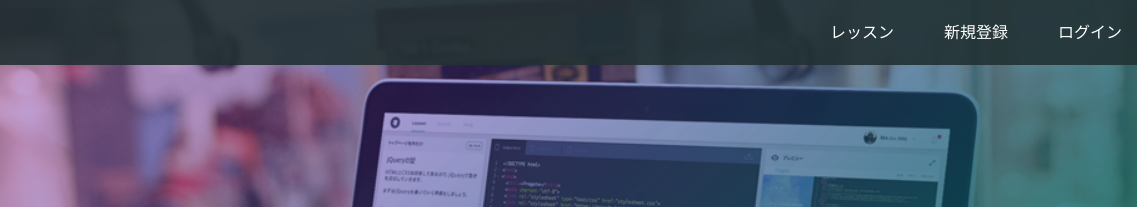
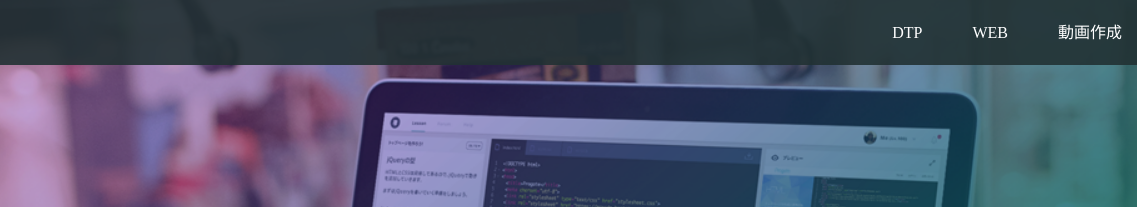
Before and after one commit to githisanao/githisanao.github.io, a plain HTML site: page index.html in a window 1280 px wide. Shown: the top 207 px of the page, 143-1280 px from the left. Drawn offline with Linux system fonts and the light colour scheme.

Commit message:
Update index.html

```diff
--- a/index.html
+++ b/index.html
@@ -15,9 +15,9 @@
       </div>
       <span class="fa fa-bars menu-icon"></span>
       <div class="header-right">
-        <a href="#">レッスン</a>
-        <a href="#">新規登録</a>
-        <a href="#" class="login">ログイン</a>
+        <a href="https://www.bud-international.co.jp/">DTP</a>
+        <a href="https://www.bud-international.co.jp/">WEB</a>
+        <a href="https://www.bud-international.co.jp/" class="login">動画作成</a>
       </div>
     </div>
   </header>
```
